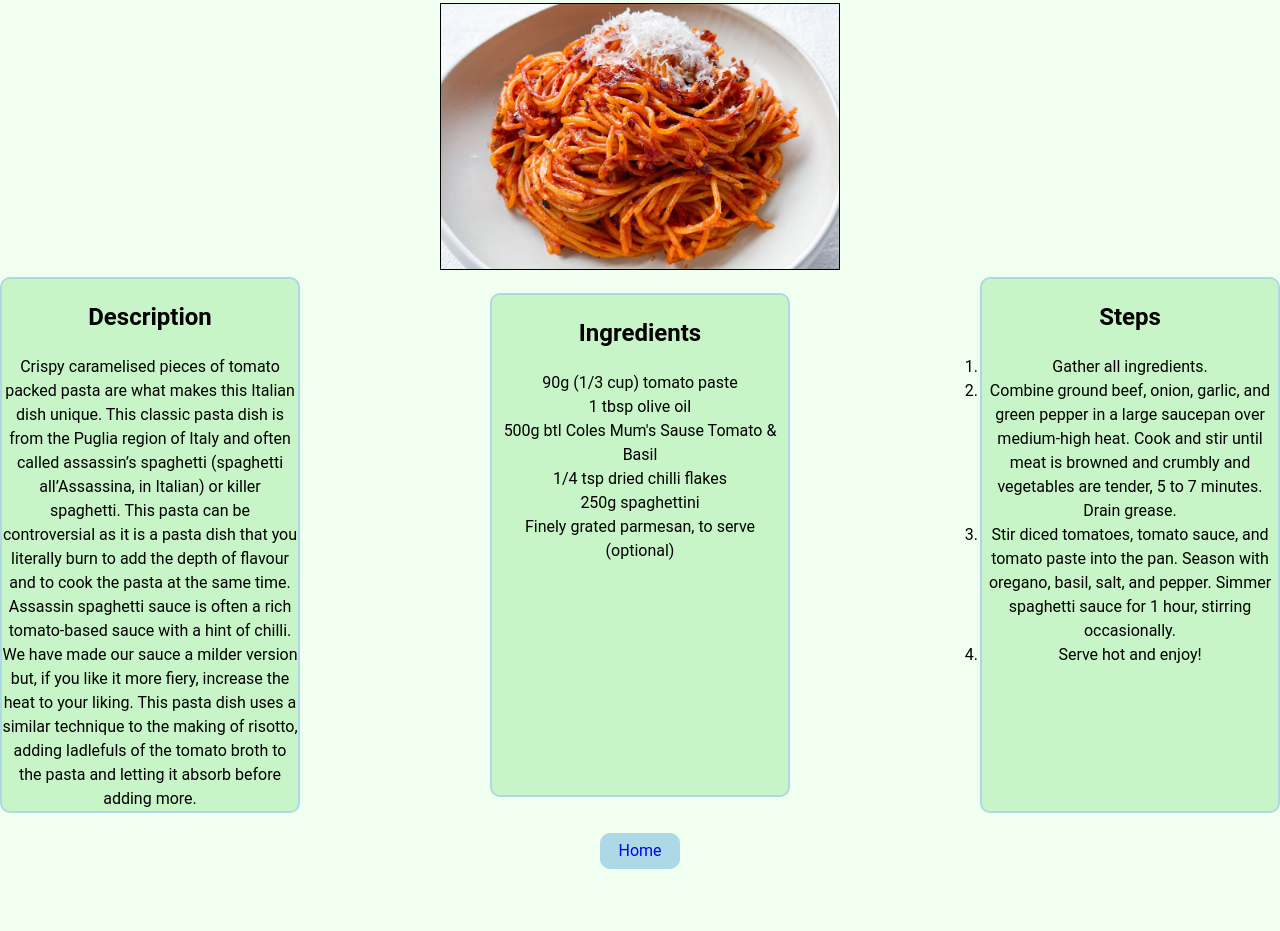
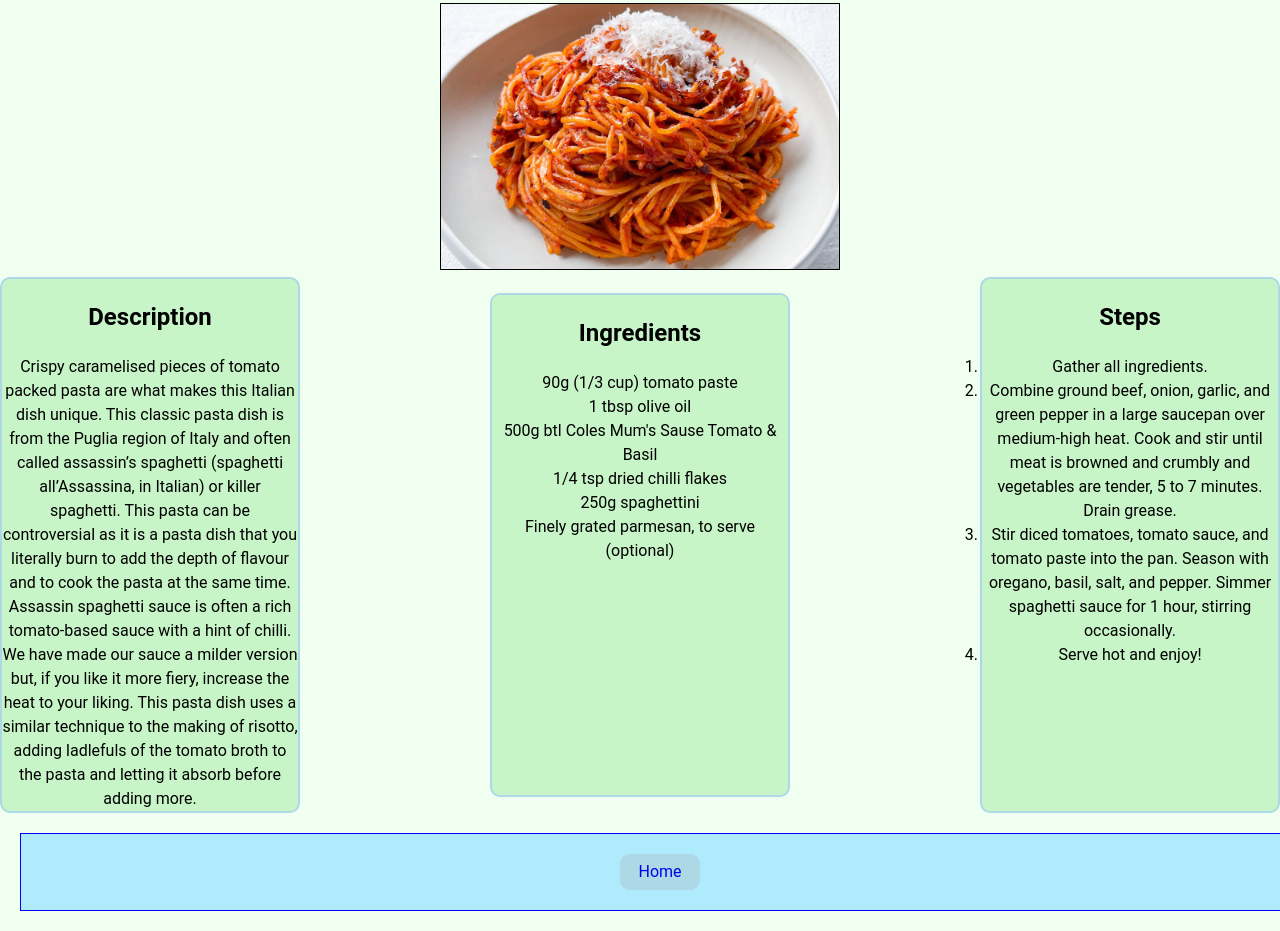
Before and after one commit to cumhurbabaoglu/odin-recipes, a plain HTML site: page recipes/spaghetti.html in a window 1280 px wide. Shown: the part 85-1016 px from the top of the page. Before the commit the page ends 974 px from the top, so only its background shows below. Drawn offline with Linux system fonts and the light colour scheme.

Commit message:
Add style to footer-spaghetti selector

```diff
--- a/style.css
+++ b/style.css
@@ -110,3 +110,10 @@ ul {
     display: flex;
     justify-content: space-evenly;
 }
+
+.footer-spaghetti {
+    border: 1px solid blue;
+    margin: 20px;
+    background-color: #B0EAFD;
+    width: 100vw;
+}
```
